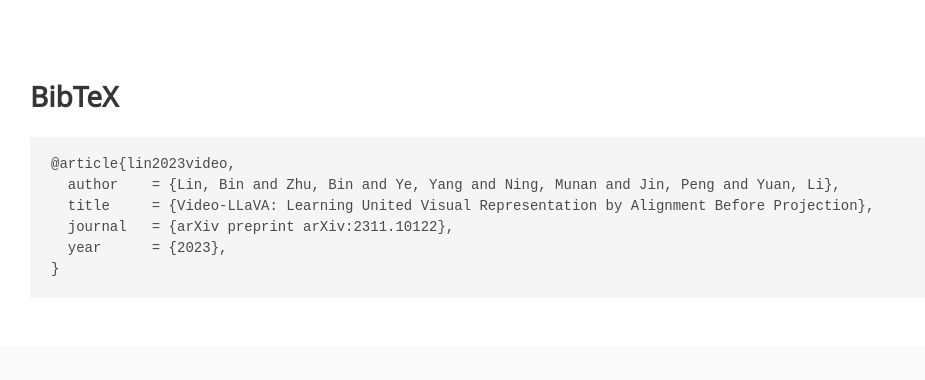
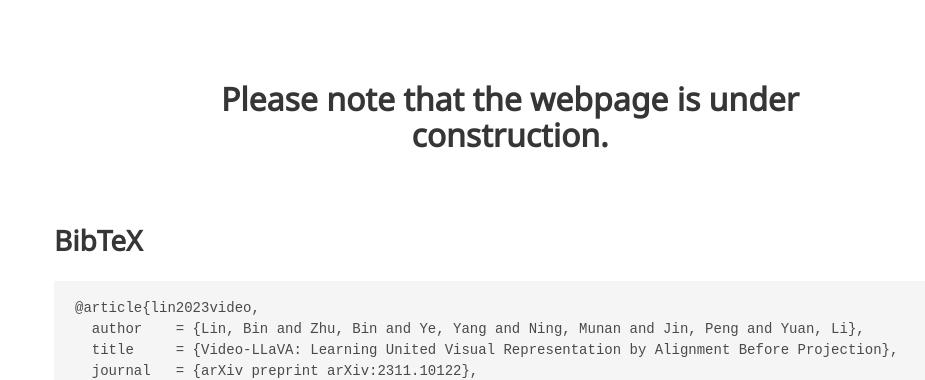
Before and after one commit to cap6412-eval-vidllava/cap6412-eval-vidllava.github.io, a plain HTML site: page index.html in a window 1280 px wide. Shown: the part 327-707 px from the top of the page, without its empty margins (130-1055 px from the left). Drawn offline with nearby package versions, Linux system fonts and the light colour scheme; some icons are missing; a web font is replaced by a local one.

Commit message:
Update index.html

```diff
--- a/index.html
+++ b/index.html
@@ -104,6 +104,16 @@
   </div>
 </section>
 
+<section class="section">
+  <div class="container is-max-desktop">
+    <!-- Under construction. -->
+    <div class="columns is-centered has-text-centered">
+      <div class="column is-four-fifths">
+        <h2 class="title is-3">Please note that the webpage is under construction.</h2>
+      </div>
+    </div>
+    <!--/ Under construction. -->
+
 <section class="section" id="BibTeX">
   <div class="container is-max-desktop content">
     <h2 class="title">BibTeX</h2>
```
